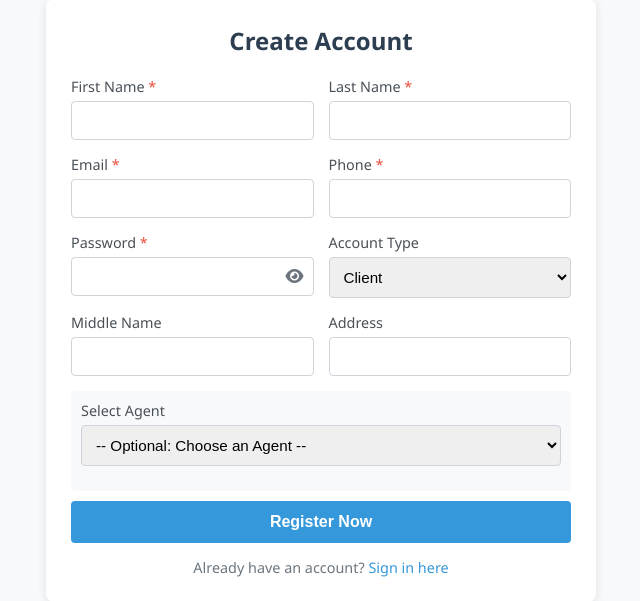
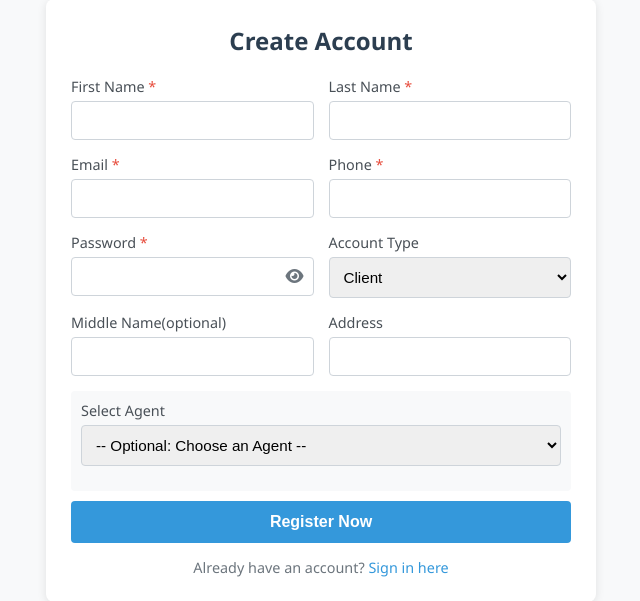
Before and after one commit to Azzel0404/lot-reservation, a PHP site: page /register.php in a window 1280 px wide. Shown: the part 120-721 px from the top of the page, without its empty margins (319-959 px from the left). Run offline with PHP 8.4, Linux system fonts and the light colour scheme; data that the repository does not hold is empty.

Commit message:
optional

```diff
--- a/register.php
+++ b/register.php
@@ -303,7 +303,7 @@ function errorClass($field) {
             <!-- Row 4: Additional Info -->
             <div class="form-row">
                 <div class="form-group">
-                    <label for="middlename">Middle Name</label>
+                    <label for="middlename">Middle Name(optional)</label>
                     <input type="text" id="middlename" name="middlename"
                            value="<?= htmlspecialchars($formData['middlename']) ?>"
                            class="<?= errorClass('middlename') ?>">
```
